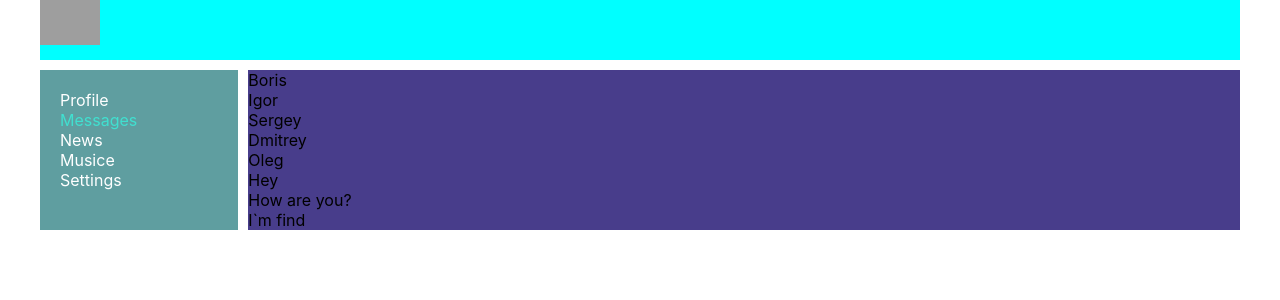
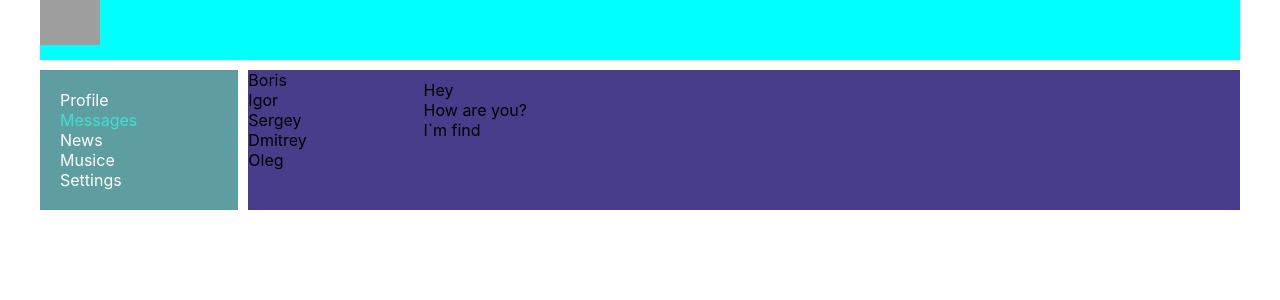
Before and after one commit to night5252/social-network, a React (Create React App) app: page /Dialogs in a window 1280 px wide. Shown: the top 300 px of the page. Built offline with nearby package versions, Linux system fonts and the light colour scheme; grey boxes are pictures that could not be loaded.

Commit message:
change Dialogs

```diff
--- a/src/components/Dialogs/Dialogs.jsx
+++ b/src/components/Dialogs/Dialogs.jsx
@@ -1,12 +1,11 @@
 import React from 'react';
 import classes from './Dialogs.module.css';
-
 
 const Dialogs = (props) => {
     return (
         <div className={classes.dialogs}>
             <div className={classes.dialogsItems}>
-                <div className={classes.dialog}>
+                <div className={classes.dialog +' '+ classes.active}>
                     Boris
                 </div>
                 <div className={classes.dialog}>
--- a/src/components/Dialogs/Dialogs.module.css
+++ b/src/components/Dialogs/Dialogs.module.css
@@ -1,15 +1,20 @@
 .dialogs {
+    display: grid;
 
+    grid-template-columns: 2fr 10fr;
 }
 
 .dialogsItems.dialog {
-
+    padding: 10px;
+}
+.dialogsItems.active {
+    color: turquoise;
 }
 
 .messages {
-
+    padding: 10px;
 }
 
-.message {
-
+.messages.message {
+    color: blueviolet;
 }
```
